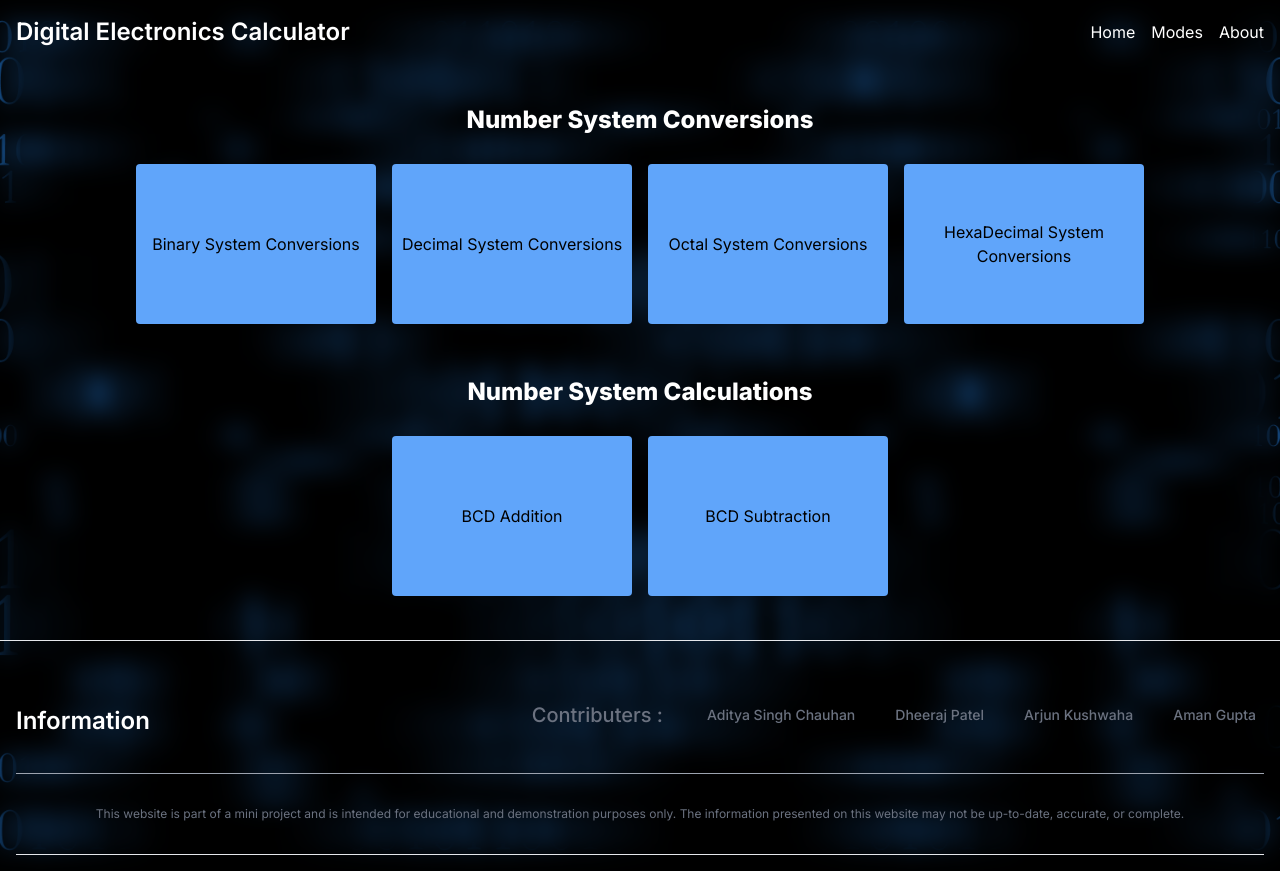
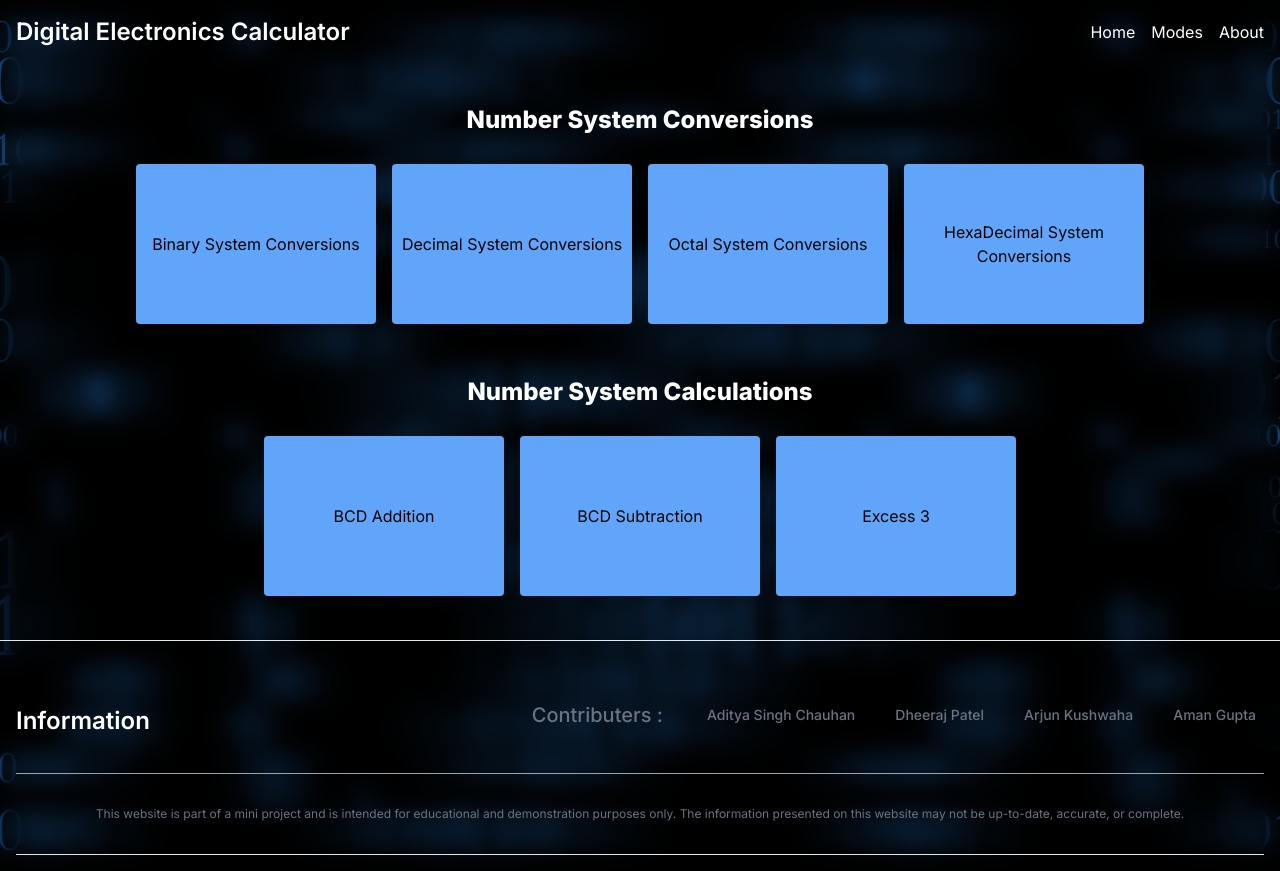
Before and after one commit to adityach0uhan/DigitalElectronicsConverter, a Next.js app: page / in a window 1280 px wide. Built offline with nearby package versions, Linux system fonts and the light colour scheme.

Commit message:
Added Excess 3

```diff
--- a/app/page.jsx
+++ b/app/page.jsx
@@ -33,6 +33,7 @@ export default function Home() {
 
           <Link href="/BCD/Subtraction"><div className='centertheText w-32 h-40 text-center md:w-60 hover:bg-violet-600 my-2 mx-2 bg-blue-400 rounded'>BCD Subtraction </div></Link>
 
+          <Link href="/Excess3"><div className='centertheText w-32 h-40 text-center md:w-60 hover:bg-violet-600 my-2 mx-2 bg-blue-400 rounded'>Excess 3 </div></Link>
         </div>
       </div>
 
```
